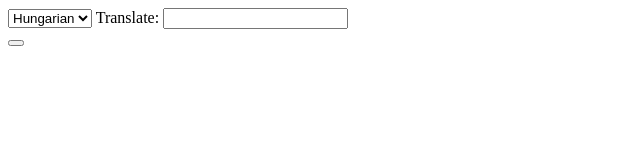
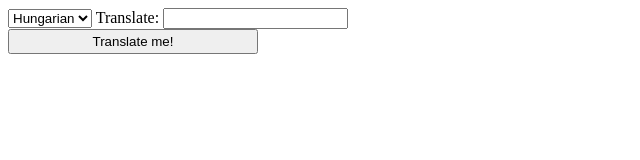
Before and after one commit to Dan-Hodges/Holiday-Greeting-Translator, a plain HTML site: page index.html in a window 1280 px wide. Shown: the whole page, without its empty margins (0-640 px from the left). Drawn offline with nearby package versions, Linux system fonts and the light colour scheme.

Commit message:
index/css

```diff
--- a/index.html
+++ b/index.html
@@ -2,6 +2,9 @@
 <html>
   <head>
     <meta http-equiv="Content-Type" content="text/html; charset=utf-8">
+
+    <link rel="stylesheet" type="text/css" href="style.css">
+
     <title>Translator</title>
   </head>
   <body>
@@ -15,7 +18,7 @@
       </select>
       Translate:
       <input type="text" id="translateField"><br>
-      <button type="button" id="submitBtn"></button>
+      <button type="button" id="submitBtn">Translate me!</button>
 
     </div
 
```
